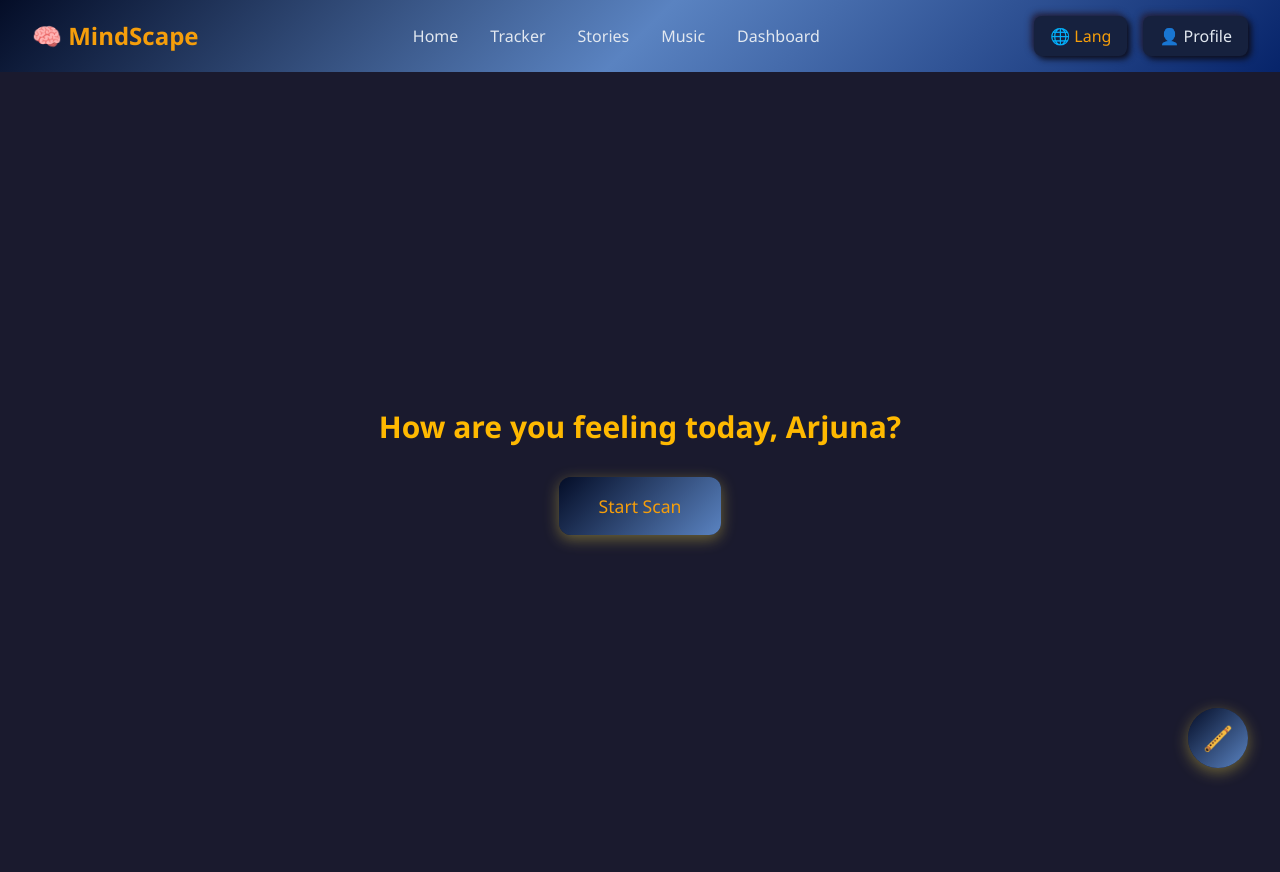
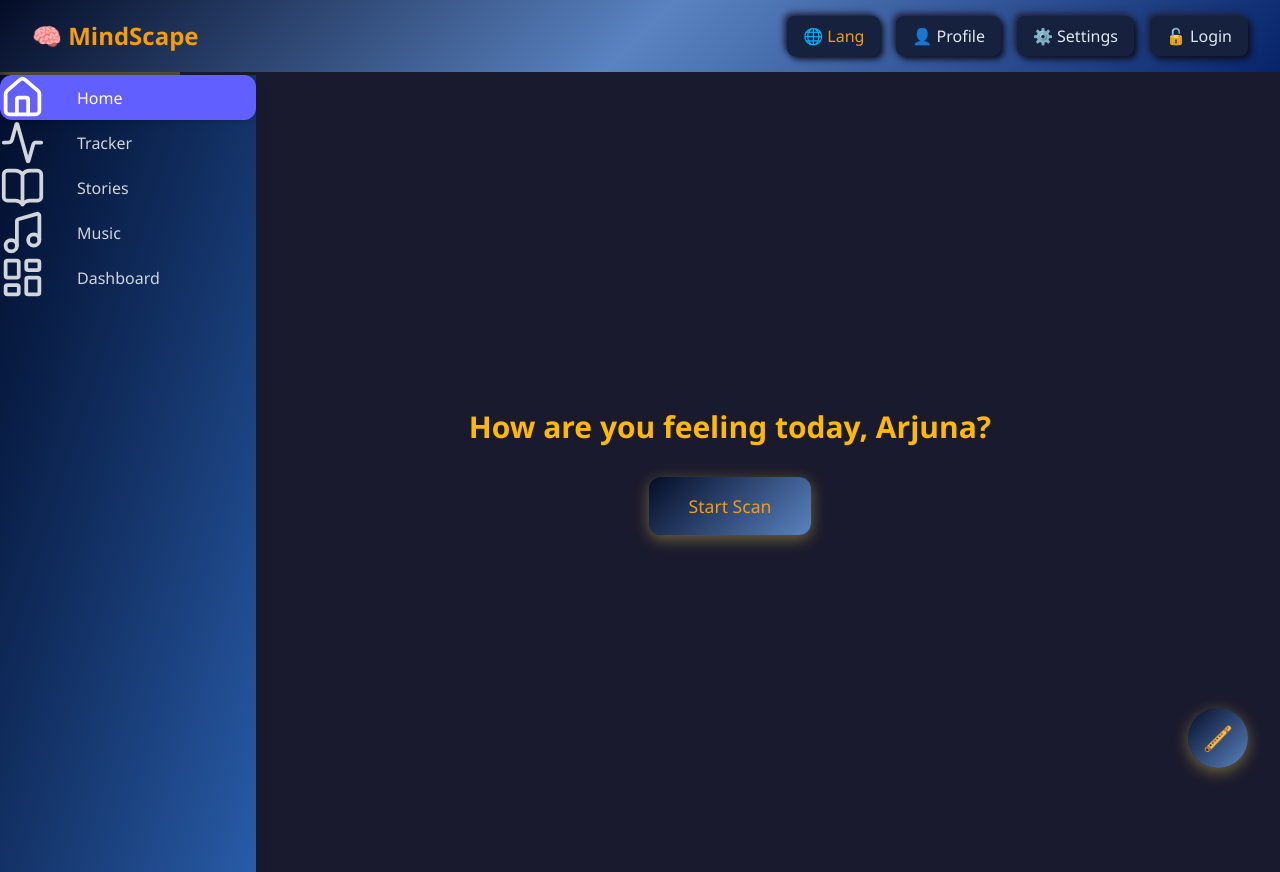
Before and after one commit to shriom17/MindScape, a React app in the folder frontend/: page / in a window 1280 px wide. Built offline with nearby package versions, Linux system fonts and the light colour scheme; the HTML template or start-up script is replaced by a standard one.

Commit message:
fix: Navbar elememnts are shifted to Side Bar

```diff
--- a/frontend/package.json
+++ b/frontend/package.json
@@ -10,6 +10,7 @@
     "preview": "vite preview"
   },
   "dependencies": {
+    "lucide-react": "^1.7.0",
     "react": "^19.2.4",
     "react-dom": "^19.2.4",
     "react-router-dom": "^7.13.1"
--- a/frontend/src/app.jsx
+++ b/frontend/src/app.jsx
@@ -6,11 +6,15 @@ import Stories from './pages/Stories'
 import Music from './pages/Music'
 import Profile from './pages/Profile'
 import Navbar from './components/Navbar'
+import Sidebar from './components/Sidebar'
 
 function App() {
   return (
     <BrowserRouter>
       <Navbar />
+      <div style={{ display: 'flex' }}>
+        <Sidebar />
+        <div style={{ flex: 1, marginLeft: 180 }}>
           <Routes>
             <Route path="/" element={<Home />} />
             <Route path="/dashboard" element={<Dashboard />} />
@@ -19,6 +23,8 @@ function App() {
             <Route path="/music" element={<Music />} />
             <Route path="/profile" element={<Profile />} />
           </Routes>
+        </div>
+      </div>
     </BrowserRouter>
   )
 }
--- a/frontend/src/components/Navbar.jsx
+++ b/frontend/src/components/Navbar.jsx
@@ -15,20 +15,9 @@ function Navbar() {
         🧠 MindScape
       </div>
 
-      {/* Nav Links */}
-      <div style={{ display: 'flex', gap: '2rem' }}>
-        {['/', '/tracker', '/stories', '/music', '/dashboard'].map((path, i) => (
-          <Link
-            key={path}
-            to={path}
-            style={{ color: '#e2e8f0', textDecoration: 'none', fontSize: '1rem' }}
-          >
-            {['Home', 'Tracker', 'Stories', 'Music', 'Dashboard'][i]}
-          </Link>
-        ))}
-      </div>
+      {/* Nav Links removed; now handled by Sidebar */}
 
-      {/* Right side */}
+      {/* Right side: Profile, Settings, Lang, Login/Logout */}
       <div style={{ display: 'flex', gap: '1rem', alignItems: 'center' }}>
         <button style={{
           backgroundColor: '#16213e',
@@ -48,6 +37,27 @@ function Navbar() {
           borderRadius: '8px',
           boxShadow: '3px 3px 6px #0d0d1a, -3px -3px 6px #252545'
         }}>👤 Profile</Link>
+
+        <button style={{
+          backgroundColor: '#16213e',
+          color: '#e2e8f0',
+          border: 'none',
+          padding: '0.5rem 1rem',
+          borderRadius: '8px',
+          cursor: 'pointer',
+          boxShadow: '3px 3px 6px #0d0d1a, -3px -3px 6px #252545'
+        }}>⚙️ Settings</button>
+
+        <button style={{
+          backgroundColor: '#16213e',
+          color: '#e2e8f0',
+          border: 'none',
+          padding: '0.5rem 1rem',
+          borderRadius: '8px',
+          cursor: 'pointer',
+          boxShadow: '3px 3px 6px #0d0d1a, -3px -3px 6px #252545'
+        }}>🔓 Login</button>
+        {/* Logout button can be conditionally rendered if user is logged in */}
       </div>
     </nav>
   )
--- /dev/null
+++ b/frontend/src/components/Sidebar.jsx
@@ -0,0 +1,43 @@
+import React from "react";
+import { NavLink } from "react-router-dom";
+import { Home, Activity, BookOpen, Music, LayoutDashboard } from "lucide-react";
+
+function Sidebar() {
+  return (
+    <div className="w-64 h-screen fixed top-[75px] left-0 bg-gradient-to-br from-[#030d2b] to-[#295ca8] text-white p-5 shadow-lg">
+
+
+      {/* Menu */}
+      <ul className="space-y-12">
+
+        <SidebarItem to="/" icon={<Home size={45} />} label="Home" />
+        <SidebarItem to="/tracker" icon={<Activity size={45} />} label="Tracker" />
+        <SidebarItem to="/stories" icon={<BookOpen size={45} />} label="Stories" />
+        <SidebarItem to="/music" icon={<Music size={45} />} label="Music" />
+        <SidebarItem to="/dashboard" icon={<LayoutDashboard size={45} />} label="Dashboard" />
+
+      </ul>
+    </div>
+  );
+}
+
+function SidebarItem({ to, icon, label }) {
+  return (
+    <li>
+      <NavLink
+        to={to}
+        className={({ isActive }) =>
+          `flex items-center gap-8 px-4 py-3 rounded-xl transition-all duration-200
+          ${isActive
+            ? "bg-indigo-500 text-white shadow-md"
+            : "text-gray-300 hover:bg-white/10 hover:text-white"}`
+        }
+      >
+        {icon}
+        <span>{label}</span>
+      </NavLink>
+    </li>
+  );
+}
+
+export default Sidebar;
```
Also changed, not shown: 1 other file (tests, documents, lock files or other folders). Lines whose indentation alone changed are shown as unchanged.
